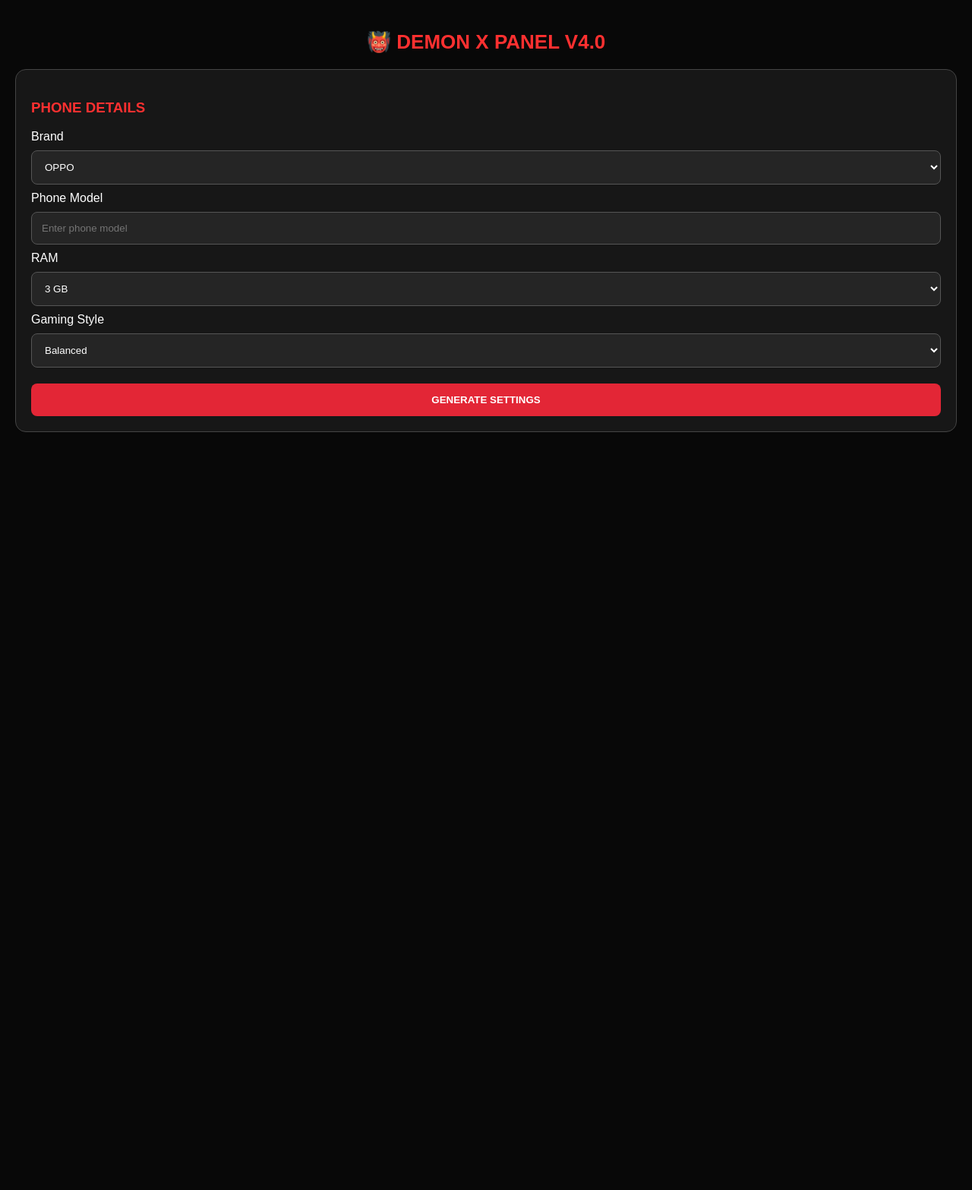
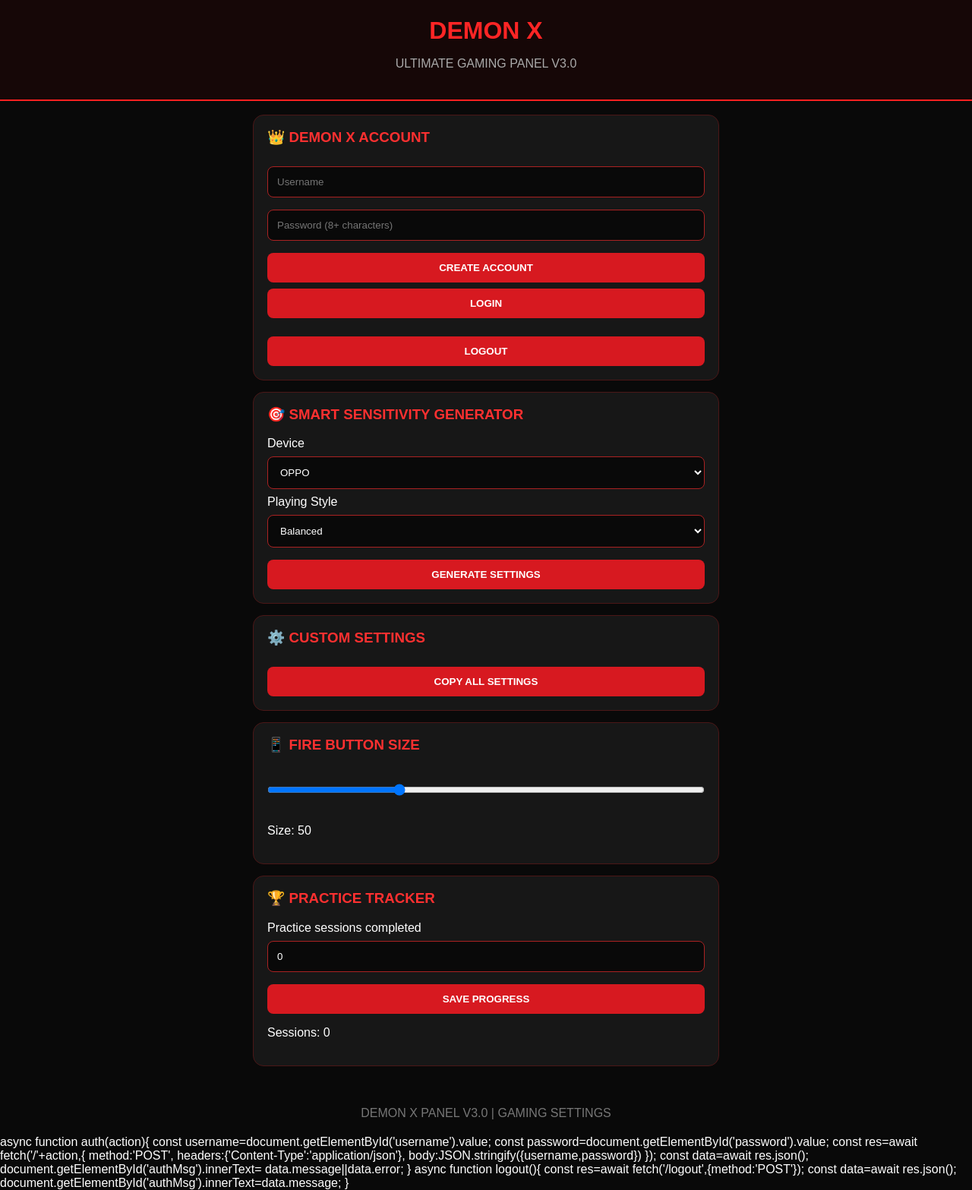
Before and after one commit to Ankul8899/demon-x-panel-, a Flask app: page / in a window 1280 px wide. Shown: the whole page at 76% size. Before the commit the page ends 569 px from the top, so only its background shows below. Run offline with Flask 3, Linux system fonts and the light colour scheme.

Commit message:
updated app and templates

```diff
--- a/app.py
+++ b/app.py
@@ -1,4 +1,3 @@
-
 from flask import Flask, render_template, request, jsonify, session
 from werkzeug.security import generate_password_hash, check_password_hash
 import sqlite3
@@ -6,174 +5,104 @@ import random
 import os
 
 app = Flask(__name__)
-app.secret_key = os.environ.get(
-    "SECRET_KEY", "change-this-secret-before-deployment"
-)
+app.secret_key = os.environ.get("SECRET_KEY", "change-this-secret-before-deployment")
 
-DEFAULTS = {
-    "general": 190,
-    "red_dot": 180,
-    "scope_2x": 170,
-    "scope_4x": 160,
-    "sniper": 100,
-    "free_look": 120,
-    "fire_button": 50,
-    "dpi": 450
-}
-
-def db():
-    con = sqlite3.connect("users.db", timeout=30)
-    con.execute("PRAGMA busy_timeout=30000")
-    return con
-
-def setup():
-    con = db()
-    con.execute("PRAGMA journal_mode=WAL")
-    con.execute("""
-        CREATE TABLE IF NOT EXISTS users(
+def database():
+    conn = sqlite3.connect("users.db")
+    conn.execute("""
+        CREATE TABLE IF NOT EXISTS users (
             id INTEGER PRIMARY KEY AUTOINCREMENT,
             username TEXT UNIQUE NOT NULL,
             password TEXT NOT NULL
         )
     """)
-    con.execute("""
-        CREATE TABLE IF NOT EXISTS settings(
-            username TEXT,
-            setting TEXT,
-            value INTEGER,
-            PRIMARY KEY(username, setting)
-        )
-    """)
-    con.commit()
-    con.close()
+    conn.commit()
+    return conn
+
+database().close()
 
 @app.route("/")
 def home():
-    if not session.get("username"):
-        return render_template("index.html")
+    return render_template("index.html")
 
-    return render_template("index.html")
+@app.route("/signup", methods=["POST"])
+def signup():
+    data = request.get_json() or {}
+    username = data.get("username", "").strip()
+    password = data.get("password", "")
+
+    if len(username) < 3 or len(password) < 8:
+        return jsonify({"error": "Username needs 3 characters and password 8 characters"}), 400
+
+    conn = database()
+    try:
+        conn.execute(
+            "INSERT INTO users (username, password) VALUES (?, ?)",
+            (username, generate_password_hash(password))
+        )
+        conn.commit()
+        session["username"] = username
+        return jsonify({"message": "Account created"})
+    except sqlite3.IntegrityError:
+        return jsonify({"error": "Username already exists"}), 409
+    finally:
+        conn.close()
+
+@app.route("/login", methods=["POST"])
+def login():
+    data = request.get_json() or {}
+    conn = database()
+    user = conn.execute(
+        "SELECT password FROM users WHERE username = ?",
+        (data.get("username", "").strip(),)
+    ).fetchone()
+    conn.close()
+
+    if user and check_password_hash(user[0], data.get("password", "")):
+        session["username"] = data.get("username").strip()
+        return jsonify({"message": "Login successful"})
+
+    return jsonify({"error": "Invalid username or password"}), 401
+
+@app.route("/logout", methods=["POST"])
+def logout():
+    session.clear()
+    return jsonify({"message": "Logged out"})
+
+@app.route("/me")
+def me():
+    if "username" not in session:
+        return jsonify({"logged_in": False}), 401
+    return jsonify({"logged_in": True, "username": session["username"]})
+
 @app.route("/generate", methods=["POST"])
 def generate():
-    data = request.get_json(silent=True) or {}
+    if "username" not in session:
+        return jsonify({"error": "Please login first"}), 401
 
-    phone = str(data.get("phone", "")).strip()
-    brand = str(data.get("brand", "Other")).strip()
-    ram = str(data.get("ram", "4 GB"))
-    style = str(data.get("style", "balanced"))
+    data = request.get_json() or {}
+    style = data.get("style", "balanced")
+    dpi = int(data.get("dpi", 400))
 
-    if not phone or len(phone) > 80:
-        return jsonify(error="Enter a valid phone model."), 400
+    if not 200 <= dpi <= 800:
+        return jsonify({"error": "DPI must be 200-800"}), 400
 
     presets = {
-        "balanced": {
-            "general": (185, 195),
-            "red_dot": (175, 185),
-            "scope_2x": (165, 175),
-            "scope_4x": (150, 165),
-            "sniper": (90, 110),
-            "free_look": (110, 130),
-            "fire_button": (45, 55),
-            "dpi": (400, 480)
-        },
-        "one-tap": {
-            "general": (190, 200),
-            "red_dot": (180, 195),
-            "scope_2x": (170, 185),
-            "scope_4x": (155, 170),
-            "sniper": (90, 110),
-            "free_look": (115, 135),
-            "fire_button": (48, 58),
-            "dpi": (420, 500)
-        },
-        "rush": {
-            "general": (185, 200),
-            "red_dot": (175, 195),
-            "scope_2x": (165, 185),
-            "scope_4x": (150, 170),
-            "sniper": (85, 105),
-            "free_look": (120, 140),
-            "fire_button": (50, 60),
-            "dpi": (400, 500)
-        },
-        "sniper": {
-            "general": (165, 180),
-            "red_dot": (155, 170),
-            "scope_2x": (145, 160),
-            "scope_4x": (135, 150),
-            "sniper": (80, 100),
-            "free_look": (100, 120),
-            "fire_button": (42, 52),
-            "dpi": (380, 460)
-        }
+        "balanced": [185, 175, 165, 155, 100],
+        "rush": [195, 190, 180, 170, 100],
+        "precision": [175, 165, 155, 145, 50]
     }
 
-    if style not in presets:
-        return jsonify(error="Invalid gaming style."), 400
+    settings = presets.get(style, presets["balanced"])
+    variation = random.randint(-3, 3)
 
-    result = {
-        key: random.randint(low, high)
-        for key, (low, high) in presets[style].items()
-    }
-
-    return jsonify(
-        message="Recommendations generated!",
-        phone=phone,
-        brand=brand,
-        ram=ram,
-        style=style,
-        **result
-    )
-
-@app.route("/settings", methods=["GET", "POST"])
-def update_settings():
-    con = db()
-    try:
-        if request.method == "POST":
-            data = request.get_json(silent=True) or {}
-
-            for key in DEFAULTS:
-                if key in data:
-                    try:
-                        value = int(data[key])
-                        if not 0 <= value <= 200:
-                            raise ValueError
-                    except (ValueError, TypeError):
-                        return jsonify(error="Invalid setting value."), 400
-
-                    con.execute(
-                        "INSERT OR REPLACE INTO settings VALUES (?,?,?)",
-                        (username, key, value)
-                    )
-            con.commit()
-
-        saved = dict(con.execute(
-            "SELECT setting,value FROM settings WHERE username=?",
-            (username,)
-        ).fetchall())
-
-        return jsonify({
-            key: saved.get(key, value)
-            for key, value in DEFAULTS.items()
-        })
-    finally:
-        con.close()
-
-@app.route("/reset", methods=["POST"])
-def reset():
-
-    con = db()
-    try:
-        con.execute(
-            "DELETE FROM settings WHERE username=?",
-            (username,)
-        )
-        con.commit()
-        return jsonify(message="Settings reset.")
-    finally:
-        con.close()
-
-setup()
+    return jsonify({
+        "general": max(0, min(200, settings[0] + variation)),
+        "red_dot": max(0, min(200, settings[1] + variation)),
+        "scope_2x": max(0, min(200, settings[2] + variation)),
+        "scope_4x": max(0, min(200, settings[3] + variation)),
+        "fire_button": settings[4]
+    })
 
 if __name__ == "__main__":
-    app.run(host="0.0.0.0", port=5000)
+    app.run(host="0.0.0.0", port=8080)
--- a/templates/index.html
+++ b/templates/index.html
@@ -1,111 +1,169 @@
-
 <!DOCTYPE html>
-<html>
+<html lang="en">
 <head>
 <meta name="viewport" content="width=device-width, initial-scale=1">
-<title>DEMON X PANEL V4.0</title>
+<title>DEMON X PANEL V3.0</title>
 <style>
 *{box-sizing:border-box}
-body{margin:0;padding:20px;background:#080808;color:white;font-family:Arial}
-header{text-align:center;color:#ff3030;font-size:26px;font-weight:bold;padding:20px}
-.card{background:#171717;padding:20px;border:1px solid #444;border-radius:14px;margin-bottom:18px}
-h3{color:#ff3030}
-input,select{width:100%;padding:13px;margin:9px 0;background:#252525;color:white;border:1px solid #555;border-radius:8px}
-button{width:100%;padding:14px;margin-top:12px;background:#e32636;color:white;border:0;border-radius:8px;font-weight:bold}
-.hidden{display:none}
-.result{white-space:pre-line;color:#00ff99;line-height:2}
-.switch{text-align:center;color:#aaa;margin-top:15px}
-.switch span{color:#ff3030}
+body{
+ margin:0;background:#090909;color:white;
+ font-family:Arial,sans-serif;
+}
+header{
+ background:#160707;padding:22px;
+ border-bottom:2px solid #ff2020;
+ text-align:center;
+}
+header h1{color:#ff2525;margin:0}
+header p{color:#aaa}
+.container{padding:18px;max-width:650px;margin:auto}
+.card{
+ background:#171717;padding:18px;
+ border:1px solid #4b1717;
+ border-radius:14px;margin-bottom:15px;
+}
+h3{color:#ff3030;margin-top:0}
+input,select{
+ width:100%;padding:12px;margin:8px 0;
+ background:#090909;color:white;
+ border:1px solid #aa2222;border-radius:8px;
+}
+button{
+ background:#d71920;color:white;border:0;
+ padding:12px;border-radius:8px;width:100%;
+ font-weight:bold;margin-top:8px;
+}
+.result{color:#ff4545;font-size:18px}
+.stat{display:flex;justify-content:space-between}
+footer{text-align:center;color:#777;padding:20px}
 </style>
 </head>
 <body>
+<header>
+<h1>DEMON X</h1>
+<p>ULTIMATE GAMING PANEL V3.0</p>
+</header>
 
-<header>👹 DEMON X PANEL V4.0</header>
+<div class="container">
+<div class="card" id="auth">
+<h3>👑 DEMON X ACCOUNT</h3>
+
+<input id="username" placeholder="Username">
+<input id="password" type="password" placeholder="Password (8+ characters)">
+
+<button onclick="auth('signup')">CREATE ACCOUNT</button>
+<button onclick="auth('login')">LOGIN</button>
+
+<p id="authMsg"></p>
+<button onclick="logout()">LOGOUT</button>
+</div>
+<div class="card">
+<h3>🎯 SMART SENSITIVITY GENERATOR</h3>
+<label>Device</label>
+<select id="device">
+<option>OPPO</option>
+<option>REALME</option>
+<option>REDMI</option>
+<option>SAMSUNG</option>
+<option>TECHNO</option>
+<option>OTHER</option>
+</select>
+
+<label>Playing Style</label>
+<select id="style">
+<option value="balanced">Balanced</option>
+<option value="fast">Fast Drag</option>
+<option value="steady">Steady Aim</option>
+</select>
+
+<button onclick="generate()">GENERATE SETTINGS</button>
+<div id="result" class="result"></div>
+</div>
 
 <div class="card">
-<h3>PHONE DETAILS</h3>
-
-<label>Brand</label>
-<select id="brand">
-<option>OPPO</option>
-<option>Samsung</option>
-<option>Vivo</option>
-<option>Realme</option>
-<option>Redmi</option>
-<option>iPhone</option>
-<option>Other</option>
-</select>
-
-<label>Phone Model</label>
-<input id="phone" placeholder="Enter phone model">
-
-<label>RAM</label>
-<select id="ram">
-<option>3 GB</option>
-<option>4 GB</option>
-<option>6 GB</option>
-<option>8 GB</option>
-<option>12 GB</option>
-</select>
-
-<label>Gaming Style</label>
-<select id="style">
-<option value="balanced">Balanced</option>
-<option value="one-tap">One Tap</option>
-<option value="rush">Rush</option>
-<option value="sniper">Sniper</option>
-</select>
-
-<button onclick="generateSensitivity()">GENERATE SETTINGS</button>
+<h3>⚙️ CUSTOM SETTINGS</h3>
+<div id="settings"></div>
+<button onclick="copySettings()">COPY ALL SETTINGS</button>
 </div>
 
-<div class="card hidden" id="resultBox">
-<h3>GENERATOR RESULT</h3>
-<div id="result" class="result"></div>
-<button onclick="copySettings()">COPY ALL</button>
-<button onclick="generateSensitivity()">REGENERATE</button>
+<div class="card">
+<h3>📱 FIRE BUTTON SIZE</h3>
+<input id="fire" type="range" min="30" max="100" value="50"
+oninput="fireValue.innerText=this.value">
+<p>Size: <span id="fireValue">50</span></p>
+</div>
+
+<div class="card">
+<h3>🏆 PRACTICE TRACKER</h3>
+<label>Practice sessions completed</label>
+<input type="number" id="sessions" min="0" value="0">
+<button onclick="savePractice()">SAVE PROGRESS</button>
+<p id="progress">Sessions: 0</p>
 </div>
 
 </div>
 
+<footer>DEMON X PANEL V3.0 | GAMING SETTINGS</footer>
+async function auth(action){
+ const username=document.getElementById('username').value;
+ const password=document.getElementById('password').value;
+
+ const res=await fetch('/'+action,{
+  method:'POST',
+  headers:{'Content-Type':'application/json'},
+  body:JSON.stringify({username,password})
+ });
+
+ const data=await res.json();
+ document.getElementById('authMsg').innerText=
+ data.message||data.error;
+}
+
+async function logout(){
+ const res=await fetch('/logout',{method:'POST'});
+ const data=await res.json();
+ document.getElementById('authMsg').innerText=data.message;
+}
 <script>
-async function generateSensitivity(){
- const phone=document.getElementById("phone").value.trim();
- if(!phone){alert("Enter phone model");return}
- try{
- const r=await fetch("/generate",{
- method:"POST",
- headers:{"Content-Type":"application/json"},
- body:JSON.stringify({
- brand:brand.value,
- phone,
- ram:ram.value,
- style:style.value
- })
- });
- const d=await r.json();
- if(!r.ok)throw Error(d.error||"Generation failed");
- result.innerText=
-`PHONE: ${brand.value} ${phone}
-RAM: ${ram.value}
+let current={};
 
-GENERAL: ${d.general}
-RED DOT: ${d.red_dot}
-2X SCOPE: ${d.scope_2x}
-4X SCOPE: ${d.scope_4x}
-SNIPER: ${d.sniper}
-FREE LOOK: ${d.free_look}
+function generate(){
+ let s=document.getElementById('style').value;
+ let base=s==='fast'?190:s==='steady'?155:175;
 
-DPI: ${d.dpi}
-FIRE BUTTON: ${d.fire_button}%`;
- resultBox.classList.remove("hidden");
- }catch(e){alert(e.message)}
+ current={
+ General:base,
+ Red_Dot:Math.max(0,base-10),
+ Scope_2x:Math.max(0,base-20),
+ Scope_4x:Math.max(0,base-35),
+ Sniper:Math.max(0,base-55)
+ };
+
+ document.getElementById('settings').innerHTML=
+ Object.entries(current).map(([k,v])=>
+ `<div class="stat"><span>${k}</span><b>${v}</b></div>`
+ ).join('');
+
+ document.getElementById('result').innerText=
+ 'Settings generated for '+document.getElementById('device').value;
 }
+
 function copySettings(){
- navigator.clipboard.writeText(result.innerText)
- .then(()=>alert("Copied!"))
- .catch(()=>alert("Copy failed"));
+ if(!Object.keys(current).length){generate();}
+ let txt=Object.entries(current).map(([k,v])=>k+': '+v).join('\n');
+ if(navigator.clipboard){
+ navigator.clipboard.writeText(txt).then(()=>alert('Copied!'));
+ }else{alert(txt);}
 }
+
+function savePractice(){
+ let n=Math.max(0,Number(document.getElementById('sessions').value)||0);
+ localStorage.setItem('demonSessions',n);
+ document.getElementById('progress').innerText='Sessions: '+n;
+}
+
+document.getElementById('progress').innerText=
+'Sessions: '+(localStorage.getItem('demonSessions')||0);
 </script>
 </body>
 </html>
```
Also changed, not shown: users.db (added).
